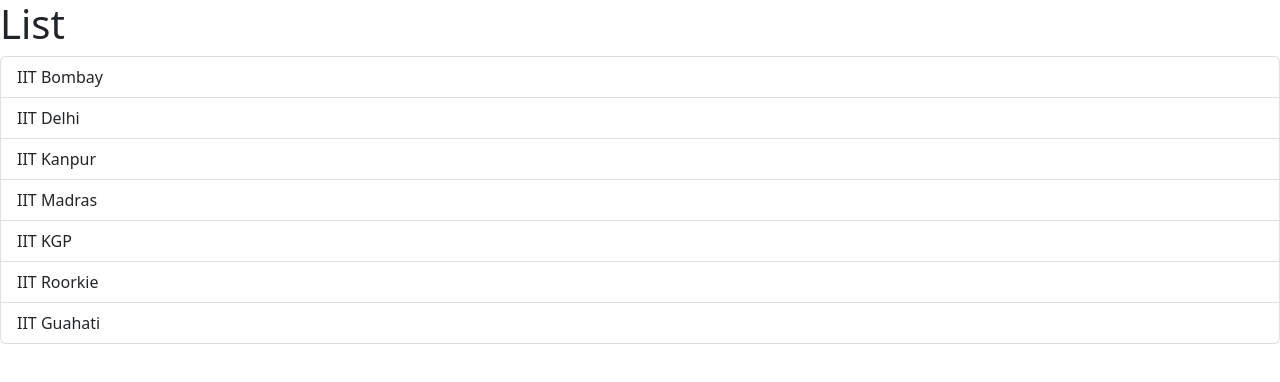
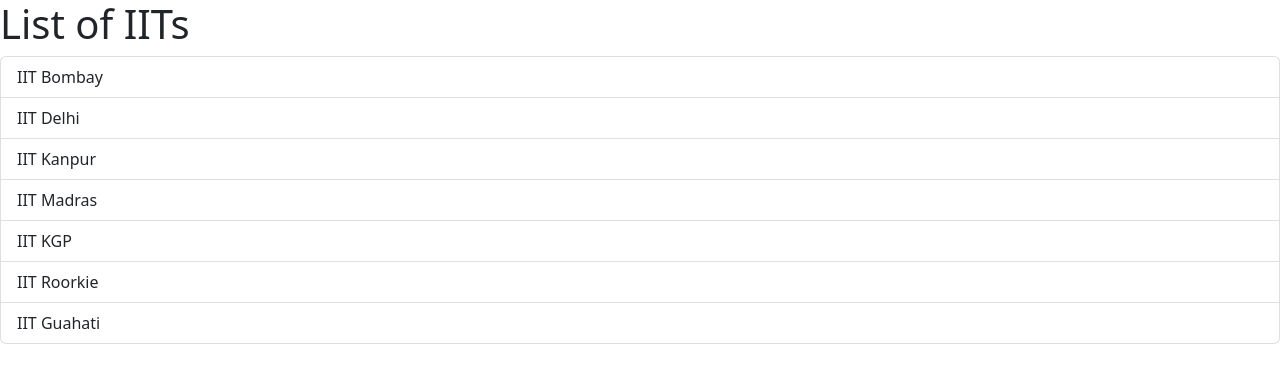
Before and after one commit to A-raj468/react-app, a React (Vite) app: page / in a window 1280 px wide. Shown: the top 382 px of the page. Built offline with nearby package versions, Linux system fonts and the light colour scheme.

Commit message:
Done with List Group

```diff
--- a/src/App.tsx
+++ b/src/App.tsx
@@ -1,9 +1,27 @@
 import ListGroup from "./components/ListGroup";
 
 function App() {
+    let items = [
+        "IIT Bombay",
+        "IIT Delhi",
+        "IIT Kanpur",
+        "IIT Madras",
+        "IIT KGP",
+        "IIT Roorkie",
+        "IIT Guahati",
+    ];
+
+    const handleSelectItem = (item: string) => {
+        console.log(item);
+    };
+
     return (
         <div>
-            <ListGroup></ListGroup>
+            <ListGroup
+                items={items}
+                heading={"List of IITs"}
+                onSelectItem={handleSelectItem}
+            ></ListGroup>
         </div>
     );
 }
--- /dev/null
+++ b/src/components/Alert.tsx
@@ -0,0 +1,5 @@
+const Alert = () => {
+    return <div>Alert</div>;
+};
+
+export default Alert;
--- a/src/components/ListGroup.tsx
+++ b/src/components/ListGroup.tsx
@@ -1,26 +1,44 @@
-function ListGroup() {
-    let items = [
-        "IIT Bombay",
-        "IIT Delhi",
-        "IIT Kanpur",
-        "IIT Madras",
-        "IIT KGP",
-        "IIT Roorkie",
-        "IIT Guahati",
-    ];
+import { useState } from "react";
+
+interface Props {
+    items: string[];
+    heading: string;
+    onSelectItem: (item: string) => void;
+}
+
+function ListGroup({ items, heading, onSelectItem }: Props) {
+    // State Hook
+    const [selectedIndex, setSelectedIndex] = useState(-1);
 
     // items = [];
     const getMessage = () => {
         return items.length === 0 && <p>No item found</p>;
     };
 
+    const handleClick = (
+        event: React.MouseEvent<HTMLLIElement, MouseEvent>
+    ) => {
+        console.log(event.type);
+    };
+
     return (
         <>
-            <h1>List</h1>
+            <h1>{heading}</h1>
             {getMessage()}
             <ul className="list-group">
-                {items.map((item) => (
-                    <li className="list-group-item" key={item}>
+                {items.map((item, index) => (
+                    <li
+                        className={
+                            selectedIndex === index
+                                ? "list-group-item active"
+                                : "list-group-item"
+                        }
+                        key={item}
+                        onClick={() => {
+                            setSelectedIndex(index);
+                            onSelectItem(item);
+                        }}
+                    >
                         {item}
                     </li>
                 ))}
```
